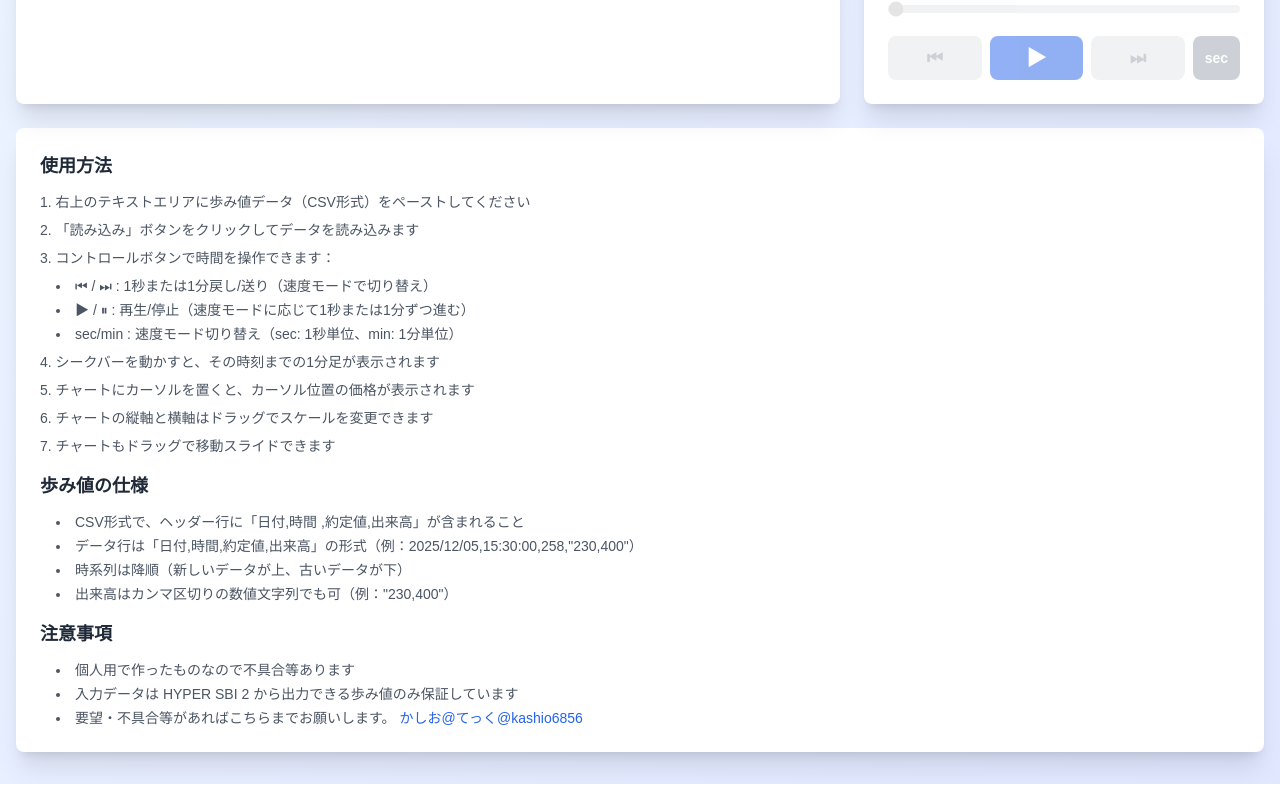
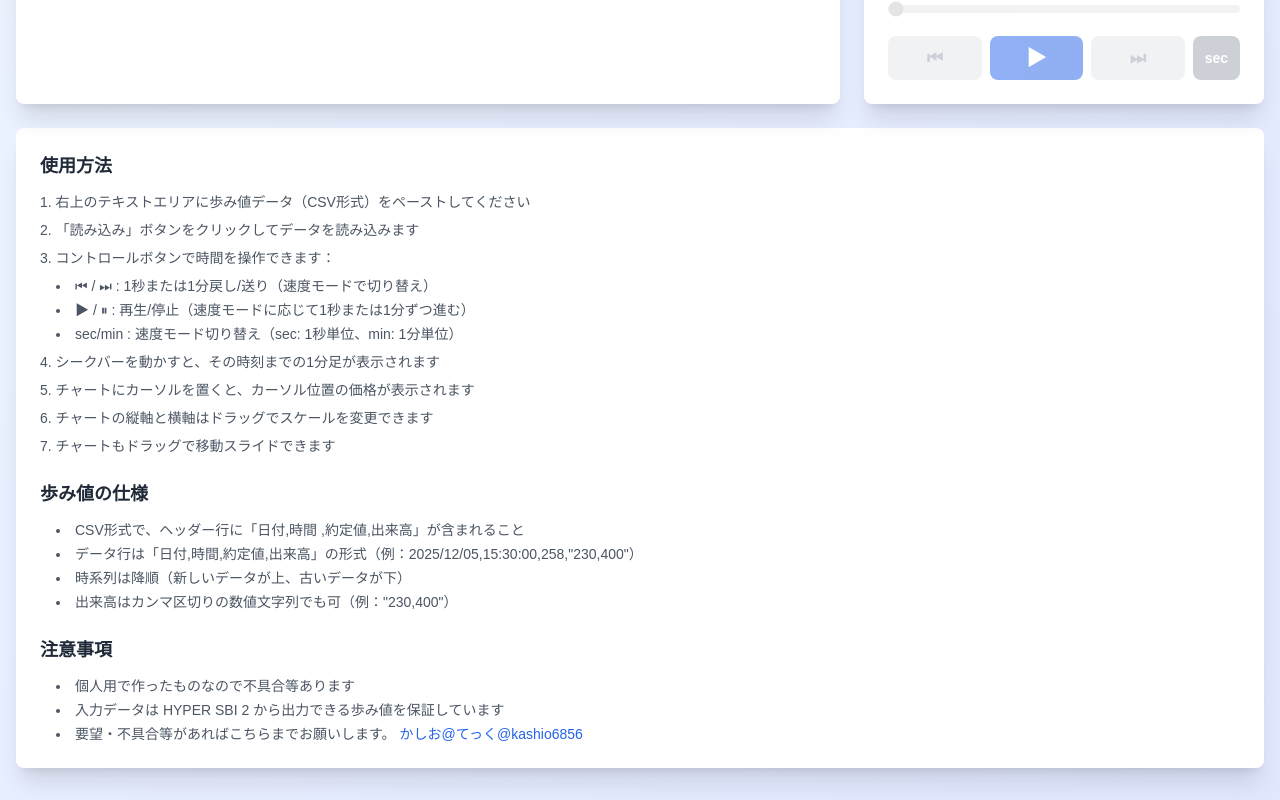
Before and after one commit to kashiomaru/kabu_sim, a Next.js app: page / in a window 1280 px wide. Shown: the part 660-1460 px from the top of the page. Built offline with nearby package versions, Linux system fonts and the light colour scheme.

Commit message:
レイアウト調整

```diff
--- a/app/page.tsx
+++ b/app/page.tsx
@@ -730,9 +730,9 @@ export default function Home() {
 
         {/* フッター */}
         <footer className="mt-6 bg-white dark:bg-gray-800 rounded-lg shadow-xl p-6">
-          <h2 className="text-lg font-semibold text-gray-800 dark:text-white mb-3">
+          <h3 className="text-lg font-semibold text-gray-800 dark:text-white mb-3">
             使用方法
-          </h2>
+          </h3>
           <div className="text-sm text-gray-600 dark:text-gray-400 space-y-2">
             <p>1. 右上のテキストエリアに歩み値データ（CSV形式）をペーストしてください</p>
             <p>2. 「読み込み」ボタンをクリックしてデータを読み込みます</p>
@@ -748,8 +748,7 @@ export default function Home() {
             <p>7. チャートもドラッグで移動スライドできます</p>
           </div>
 
-          <div className="mt-4">
-            <h3 className="text-lg font-semibold text-gray-800 dark:text-white mb-3">
+          <h3 className="text-lg font-semibold text-gray-800 dark:text-white mb-3 mt-6">
             歩み値の仕様
           </h3>
           <div className="text-sm text-gray-600 dark:text-gray-400 space-y-2">
@@ -760,16 +759,14 @@ export default function Home() {
               <li>出来高はカンマ区切りの数値文字列でも可（例："230,400"）</li>
             </ul>
           </div>
-          </div>
 
-          <div className="mt-4">
-            <h3 className="text-lg font-semibold text-gray-800 dark:text-white mb-3">
+          <h3 className="text-lg font-semibold text-gray-800 dark:text-white mb-3 mt-6">
             注意事項
           </h3>
           <div className="text-sm text-gray-600 dark:text-gray-400 space-y-2">
             <ul className="list-disc list-inside ml-4 space-y-1">
               <li>個人用で作ったものなので不具合等あります</li>
-                <li>入力データは HYPER SBI 2 から出力できる歩み値のみ保証しています</li>
+              <li>入力データは HYPER SBI 2 から出力できる歩み値を保証しています</li>
               <li>要望・不具合等があればこちらまでお願いします。
                 <a
                   href="https://x.com/kashio6856"
@@ -782,7 +779,6 @@ export default function Home() {
               </li>
             </ul>
           </div>
-          </div>
         </footer>
       </div>
     </main>
```
Lines whose indentation alone changed are shown as unchanged.
